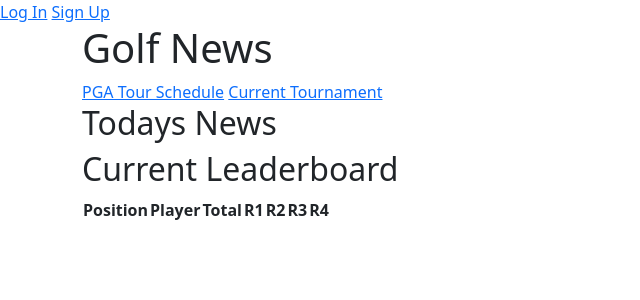
After one commit to TysonTran23/Capstone-Project-One, a Flask app: page /golf_news in a window 1280 px wide. The commit adds this page. Shown: the top 300 px of the page, without its empty margins (0-640 px from the left). Run offline with Flask 2, Linux system fonts and the light colour scheme; lists and menus that the app fills with data are empty.

Commit message:
working with golf api, displaying different types of golf news/information

```diff
--- a/app.py
+++ b/app.py
@@ -302,6 +302,6 @@ def delete_golf_round(golf_round_id):
 
 
 # GOLF BLOG API's
-@app.route("/golf_blog")
+@app.route("/golf_news")
 def show_blog():
-    return render_template("/golf_blog/blog.html", time=time.time())
+    return render_template("/golf_news/home.html", time=time.time())
--- a/static/app.js
+++ b/static/app.js
@@ -1,2 +1,53 @@
-const BASE_URL = 'https:api.sportsdata.io/golf/v2/json'
-const URL_KEY = '176964ab9ddb48dea44c9fb38e4adbc8'
+const BASE_URL = "https:api.sportsdata.io/golf/v2/json";
+const URL_KEY = "key=176964ab9ddb48dea44c9fb38e4adbc8";
+
+const blogContainer = document.getElementById("blog-container");
+
+function generateNewsHTML(data) {
+  return `
+    <h4>${data.Title}</h4>
+    <p>Source: ${data.OriginalSource}</p>
+    <a href="${data.OriginalSourceUrl}">${data.OriginalSourceUrl}</a>
+    <p>${data.Content}</p>
+    `;
+}
+
+async function getNews() {
+  const response = await axios.get(`${BASE_URL}/News?${URL_KEY}`);
+  data = response.data;
+  for (let item of data) {
+    let news = $(generateNewsHTML(item));
+    $("#todays-news-container").append(news);
+  }
+}
+
+function generateLeaderboardHTML(data) {
+  return `
+    <tr>
+        <td>${data.Rank + 1}</td>
+        <td>${data.Name}</td>
+        <td>${data.TotalScore}</td>
+        <td>${data.Rounds[0] ? data.Rounds[0].Score : "-"}</td>
+        <td>${data.Rounds[1] ? data.Rounds[1].Score : "-"}</td>
+        <td>${data.Rounds[2] ? data.Rounds[2].Score : "-"}</td>
+        <td>${data.Rounds[3] ? data.Rounds[3].Score : "-"}</td>
+    <tr>
+    `;
+}
+
+async function getLeaderboard() {
+  const response = await axios.get(`${BASE_URL}/Leaderboard/560?${URL_KEY}`);
+  const players = response.data.Players;
+  const tournament = response.data.Tournament.Name;
+  console.log(tournament);
+
+  const tournamentName = $("#current-tournament-container").find("h4");
+  tournamentName.text(tournament);
+  for (let i = 0; i < 5; i++) {
+    let player = $(generateLeaderboardHTML(players[i]));
+    $("#leaderboard-body").append(player);
+  }
+}
+
+getNews();
+getLeaderboard();
--- a/templates/golf_blog/blog.html
+++ /dev/null
@@ -1,4 +0,0 @@
-{% extends 'base.html' %}
-{% block content %}
-<h1>Golf Blog</h1>
-{% endblock %}
--- /dev/null
+++ b/templates/golf_news/home.html
@@ -0,0 +1,30 @@
+{% extends 'base.html' %} {% block content %}
+<h1>Golf News</h1>
+<nav id="golf-news-navbar">
+  <a href="">PGA Tour Schedule</a>
+  <a href="">Current Tournament</a>
+</nav>
+<div id="todays-news-container">
+  <h2>Todays News</h2>
+</div>
+<div id="current-tournament-container">
+<h2>Current Leaderboard</h2>
+<h4></h4>
+  <table>
+    <thead>
+      <tr>
+        <th>Position</th>
+        <th>Player</th>
+        <th>Total</th>
+        <th>R1</th>
+        <th>R2</th>
+        <th>R3</th>
+        <th>R4</th>
+      </tr>
+    </thead>
+    <tbody id="leaderboard-body">
+
+    </tbody>
+  </table>
+</div>
+{% endblock %}
--- a/templates/home.html
+++ b/templates/home.html
@@ -5,5 +5,5 @@
 <a href="/golf_round/add9">Add New 9 Hole Round</a>
 <a href="/golf_round/add18">Add New 18 Hole Round</a>
 <a href="/golf_round/history">Previous Rounds</a>
-<a href="/golf_blog">Blog</a>
+<a href="/golf_news">Golf News</a>
 {% endblock %}
```
